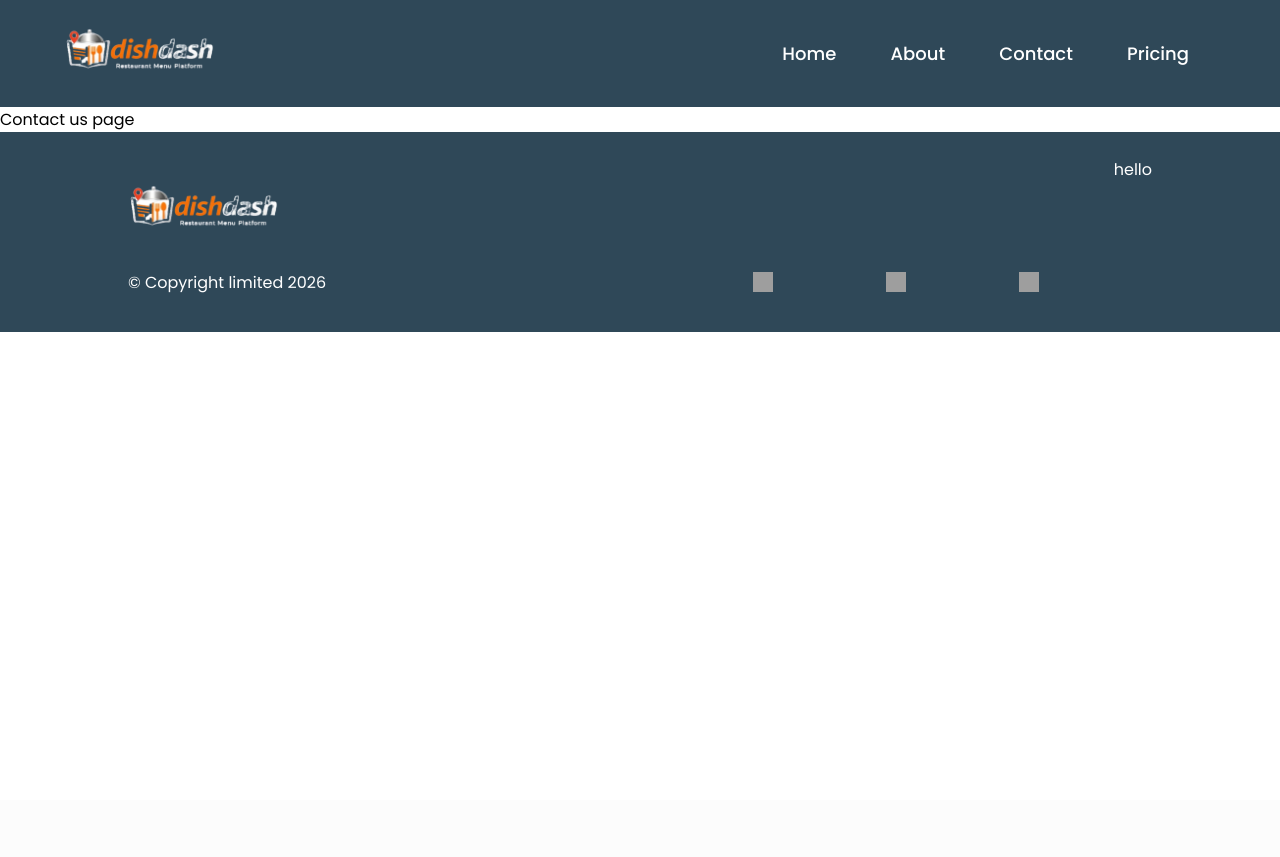
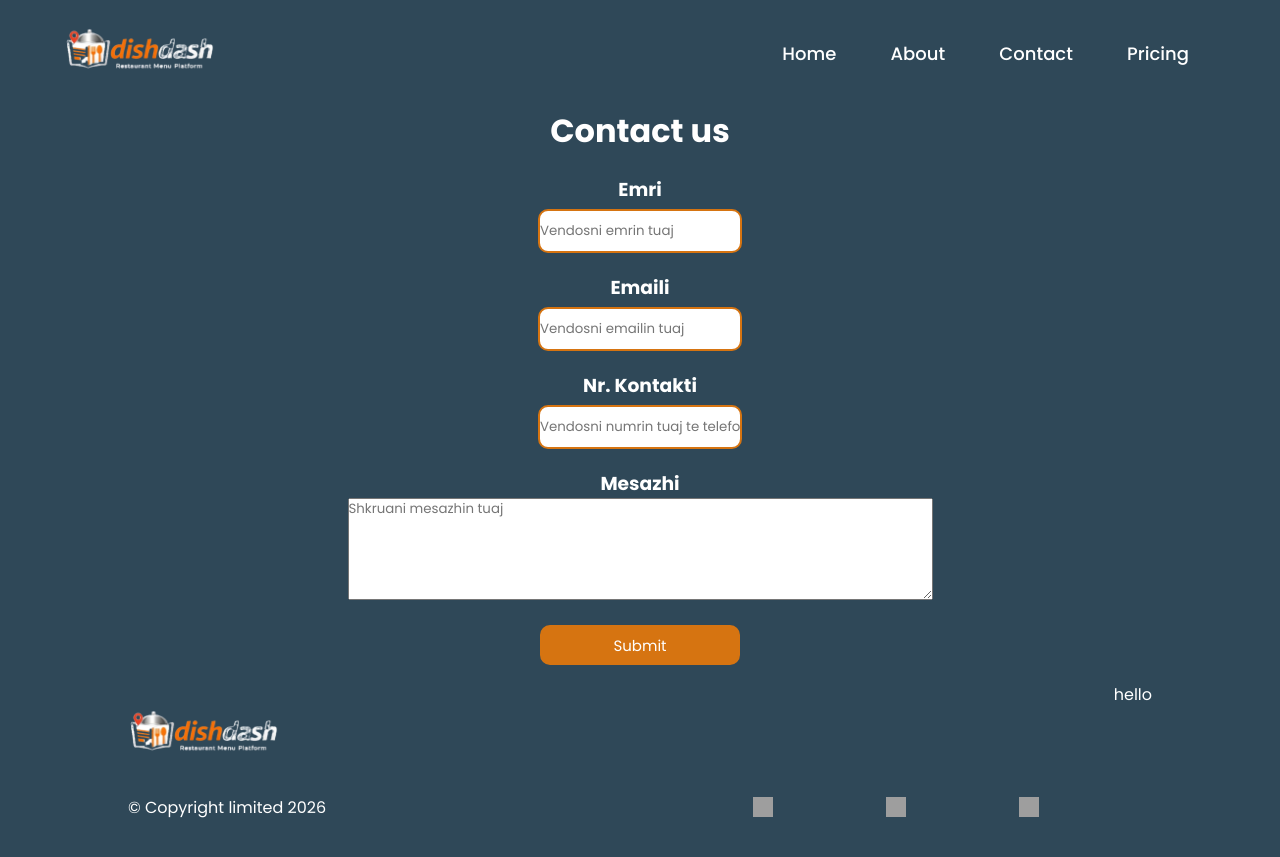
Before and after one commit to regimele77/DishDash, a Django app: page /contact/ in a window 1280 px wide. Before the commit the page ends 332 px from the top, so only its background shows below. Run offline with Django 5.2, Linux system fonts and the light colour scheme; some libraries are stand-ins or nearby versions; grey boxes are pictures that could not be loaded.

Commit message:
Added email config structure + Excel export/ijmport

```diff
--- a/core/views.py
+++ b/core/views.py
@@ -1,5 +1,6 @@
 from django.shortcuts import render
 from restaurant.models import Restaurant
+from django.core.mail import send_mail
 
 def index(request):
     all_restaurants = Restaurant.objects.all()
@@ -12,15 +13,42 @@ def about(request):
     return render(request, 'about.html')
 
 def contact(request):
-    return render(request, 'contact.html')
+    if request.method == "GET":
+        return render(request, 'contact.html')
+    else:
+        name = request.POST.get('emri')
+        email = request.POST.get('email')
+        nr_tel = request.POST.get('nr_cel')
+        mesazhi = request.POST.get('mesazhi')
+
+        send_mail(
+            "Pershendetje, ke nje kontakt te ri",
+            f"""
+            Pershendetje Martin, ke nje kontakt te ri tek
+            faqja juaj. Kontakti eshte: {name} me email {email}.
+            Numri i telefonit eshte {nr_tel}. Personi ka
+            shkruar kete mesazh: {mesazhi}
+            """,
+            "",
+            [""],
+            fail_silently=False,
+        )
+
+        send_mail(
+            f"Pershendetje {name}, e morem mesazhin tuaj.",
+            f"""
+            Kerkesa juaj u mor dhe do te procesohet. Do ju kontaktoje stafi
+            yne brenda 24-48 oresh. Diten e mire.
+            """,
+            "",
+            [email],
+            fail_silently=False
+        )
+
+        ctx = {
+            'sukses': True
+        }
+        return render(request, 'contact.html', ctx)
 
 def pricing(request):
     return render(request, 'pricing.html')
-
-# Base
-# Index
-# /about-us
-# /contact
-# /pricing
-# /restaurants
-# /restaurants/_____
--- a/restaurant/admin.py
+++ b/restaurant/admin.py
@@ -1,4 +1,7 @@
 from django.contrib import admin
 from .models import Restaurant
+from import_export.admin import ImportExportModelAdmin
 
-admin.site.register(Restaurant)
+@admin.register(Restaurant)
+class RestaurantAdmin(ImportExportModelAdmin):
+    list_display = ['name', 'description','address','rating']
--- a/static/style/style.css
+++ b/static/style/style.css
@@ -33,15 +33,17 @@
         }
 
         .all-restaurants-container{
-            display: flex;
-            justify-content: space-around;
-            align-items: center;
+            display: grid;
+            grid-template-columns: repeat(4, 1fr);
+            grid-template-rows: repeat(3, 1fr);
+            grid-row-gap: 25px;
+            margin-left: 30px;
             margin-top: 20px;
         }
 
         .cart-container{
             border-radius: 15px;
-            width: 300px;
+            width: 280px;
             height: 450px;
             background-color: #d6731122;
         }
@@ -284,3 +286,46 @@
             height: 20px;
             z-index: 9999;
         }
+
+        .contact-container{
+            width: 100%;
+            height: 550px;
+            background-color: #2f4858;
+        }
+
+        .contact-us-title{
+            text-align: center;
+            color: #FFFFFF;
+        }
+
+        .input-container{
+            color: white;
+            margin-top: 20px;
+            width: 100%;
+            display: flex;
+            flex-direction: column;
+            justify-content: center;
+            align-items: center;
+        }
+
+        .input-container input{
+            margin-top: 5px;
+            border-radius: 10px;
+            border: 2px solid #D67411;
+            width: 200px;
+            height: 40px;
+        }
+
+        .submit-btn{
+            background-color: #D67411;
+            color: white;
+            font-size: 15px;
+            border: 0;
+            border-radius: 10px;
+            text-decoration: none;
+        }
+
+        .submit-btn:hover{
+            cursor: pointer;
+            background-color: #9d560f;
+        }
--- a/templates/contact.html
+++ b/templates/contact.html
@@ -1,5 +1,41 @@
 {% extends 'base.html' %}
 
 {% block content %}
-    Contact us page
+    <div class="contact-container">
+        <h1 class="contact-us-title">Contact us</h1>
+        <form method="post" action="{% url 'contact' %}">
+            {% csrf_token %}
+
+            <div class="input-container">
+                <h3>Emri</h3>
+                <input type="text" name="emri" placeholder="Vendosni emrin tuaj">
+            </div>
+
+            <div class="input-container">
+                <h3>Emaili</h3>
+                <input type="email" name="email" placeholder="Vendosni emailin tuaj">
+            </div>
+
+            <div class="input-container">
+                <h3>Nr. Kontakti</h3>
+                <input type="text" name="nr_cel" placeholder="Vendosni numrin tuaj te telefonit">
+            </div>
+
+            <div class="input-container">
+                <h3>Mesazhi</h3>
+                <textarea name="mesazhi" cols="50" rows="5" placeholder="Shkruani mesazhin tuaj"></textarea>
+            </div>
+
+            <div class="input-container">
+                <input type="submit" class="submit-btn">
+            </div>
+        </form>
+
+        {% if sukses %}
+            <h4 style="color: green;">
+                Kontakti u ruajt me sukses
+            </h4>
+        {% endif %}
+
+    </div>
 {% endblock content %}
```
Also changed, not shown: dishdash/settings.py (+11 -1 lines), db.sqlite3.
